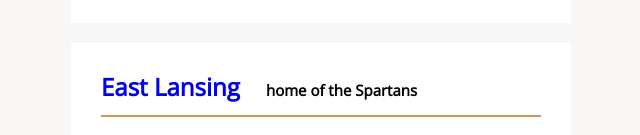
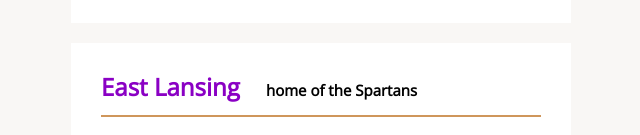
Before and after one commit to cbriscoe95/MI-449-SS17-741-css-intro-iMnt09, a plain HTML site: page index.html in a window 1280 px wide. Shown: the part 126-261 px from the top of the page, without its empty margins (319-959 px from the left). Drawn offline with nearby package versions, Linux system fonts and the light colour scheme.

Commit message:
Changed default link color to purple

```diff
--- a/style.css
+++ b/style.css
@@ -67,6 +67,7 @@ body {
 
 a{
   text-decoration: none;
+  color: #8A00C4;
 }
 a:hover{
   color: #CF965B;
```
